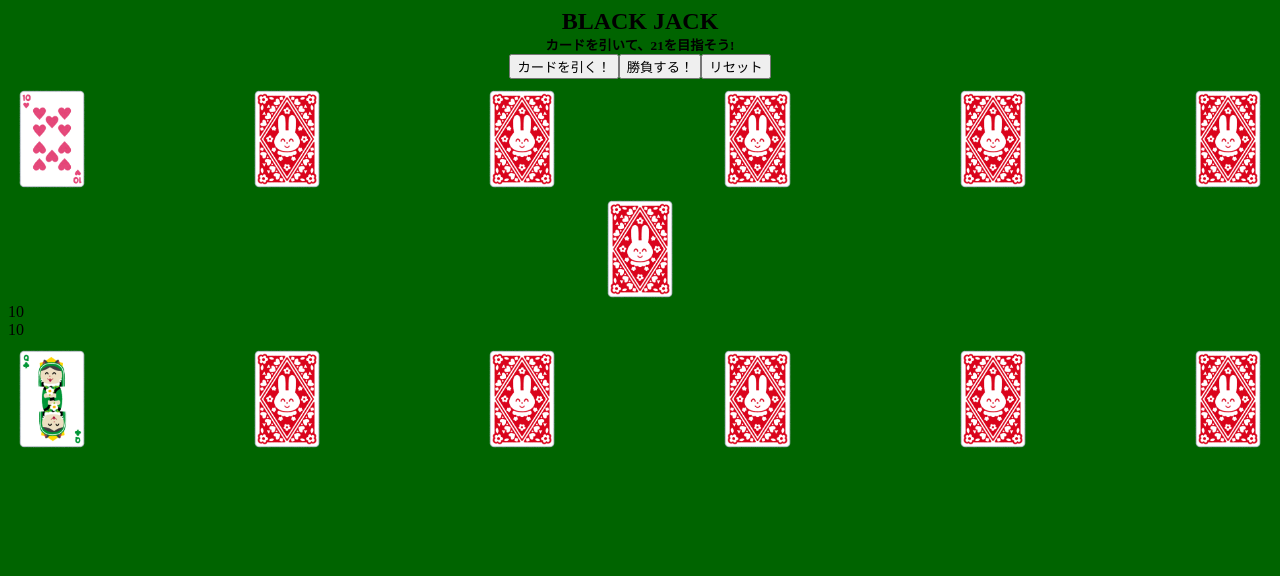
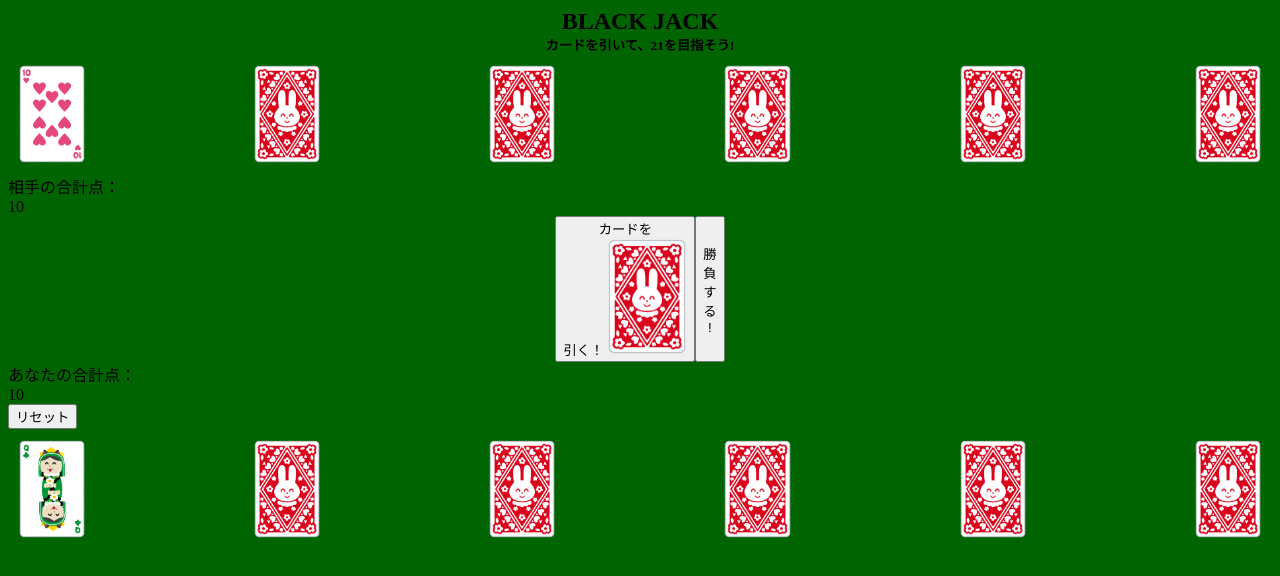
Before and after one commit to k-komidori/k-komidori.github.io, a plain HTML site: page index.html in a window 1280 px wide. Drawn offline with Linux system fonts and the light colour scheme.

Commit message:
Update index.html

```diff
--- a/index.html
+++ b/index.html
@@ -12,13 +12,6 @@
     <h5>カードを引いて、21を目指そう!<br>
     </h5>
   </article>
-  <article class="buttons">
-    <button id="pick">カードを引く！
-    </button>
-    <button id="battle">勝負する！
-    </button>
-    <button id="reset">リセット</button>
-  </article>
 
   <div class="enemyCards">
     <img class="enemyItem" src="../image/card_back.png">
@@ -29,14 +22,32 @@
     <img class="enemyItem" src="../image/card_back.png">
   </div>
 
-  <div class="deck">
-    <img src="../image/card_back.png" height="100px">
+  <div class="centerItems">
+    <div class="totalValue">
+      <div class="totalLabel">相手の合計点：　</div>
+      <div id="enemyTotal" class="total">??</div>
+    </div>
+
+    <div class="buttons">
+      <button id="pick">カードを<br>
+                        引く！
+        <input type="image" src="../image/card_back.png" width="80" >
+      </button>
+      <button id="battle">勝<br>
+                         負<br>
+                         す<br>
+                         る<br>
+                         !
+      </button>
+    </div>
+
+    <div class="totalValue">
+      <div class="totalLabel">あなたの合計点：　</div>
+      <div id="myTotal" class="total"></div>
+    </div>
   </div>
 
-  <div class="totalValue">
-    <div id="enemyTotal" class="total"></div>
-    <div id="myTotal" class="total"></div>
-  </div>
+    <button id="reset">リセット</button>
 
   <div class="myCards">
     <img class="myItems" src="../image/card_back.png">
```
